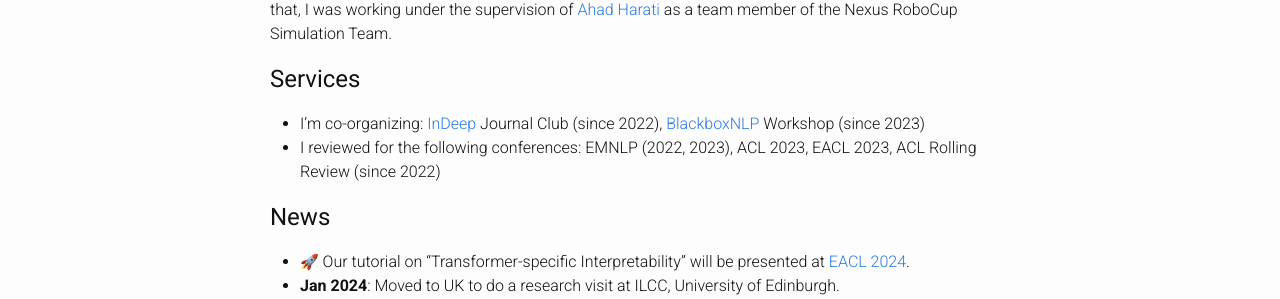
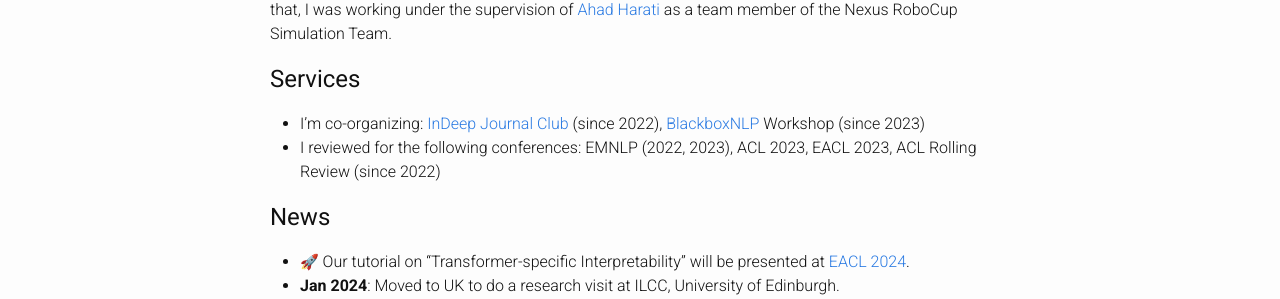
Before and after one commit to hmohebbi/hmohebbi.github.io, a Jekyll site: the page built from index.md, in a window 1280 px wide. Shown: the part 655-954 px from the top of the page. Built offline with Jekyll 4.4.1, drawn with Linux system fonts in a browser that asks for light colours; a style sheet for code colours, icons or effects is not loaded; part of the change alters nothing that is shown.

```diff
--- a/index.md
+++ b/index.md
@@ -38,7 +38,7 @@ Before that, I got my Bachelor’s in Computer Engineering from [Ferdowsi Univer
 
 ## Services
 <!-- ## <span style="color:#424242">Services </span> -->
-* I'm co-organizing: [InDeep](https://projects.illc.uva.nl/indeep/) Journal Club (since 2022), [BlackboxNLP](https://blackboxnlp.github.io/) Workshop (since 2023)
+* I'm co-organizing: [InDeep Journal Club](https://projects.illc.uva.nl/indeep/events/journal-club/) (since 2022), [BlackboxNLP](https://blackboxnlp.github.io/) Workshop (since 2023)
 * I reviewed for the following conferences: EMNLP (2022, 2023), ACL 2023, EACL 2023, ACL Rolling Review (since 2022)
 
 ## News
```
